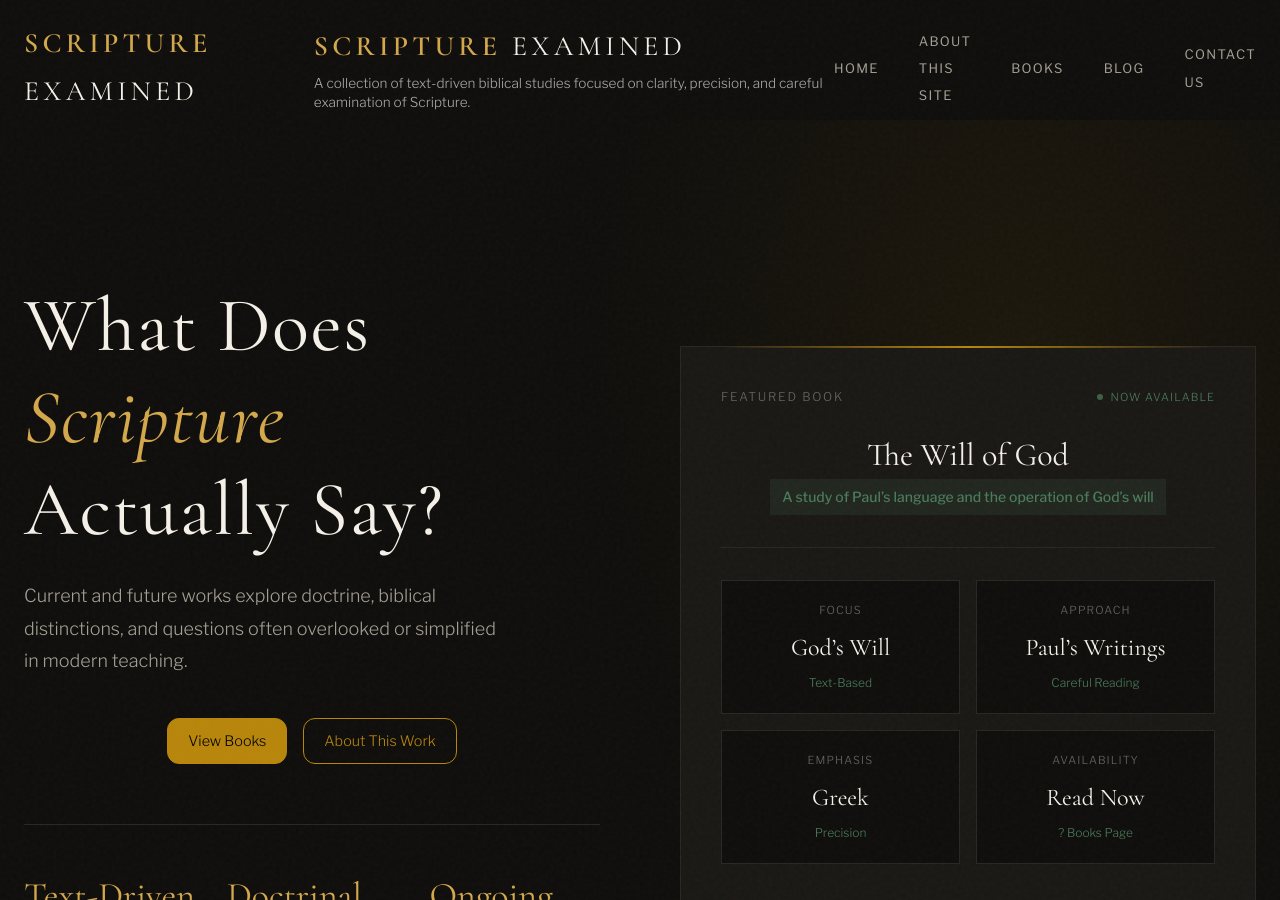
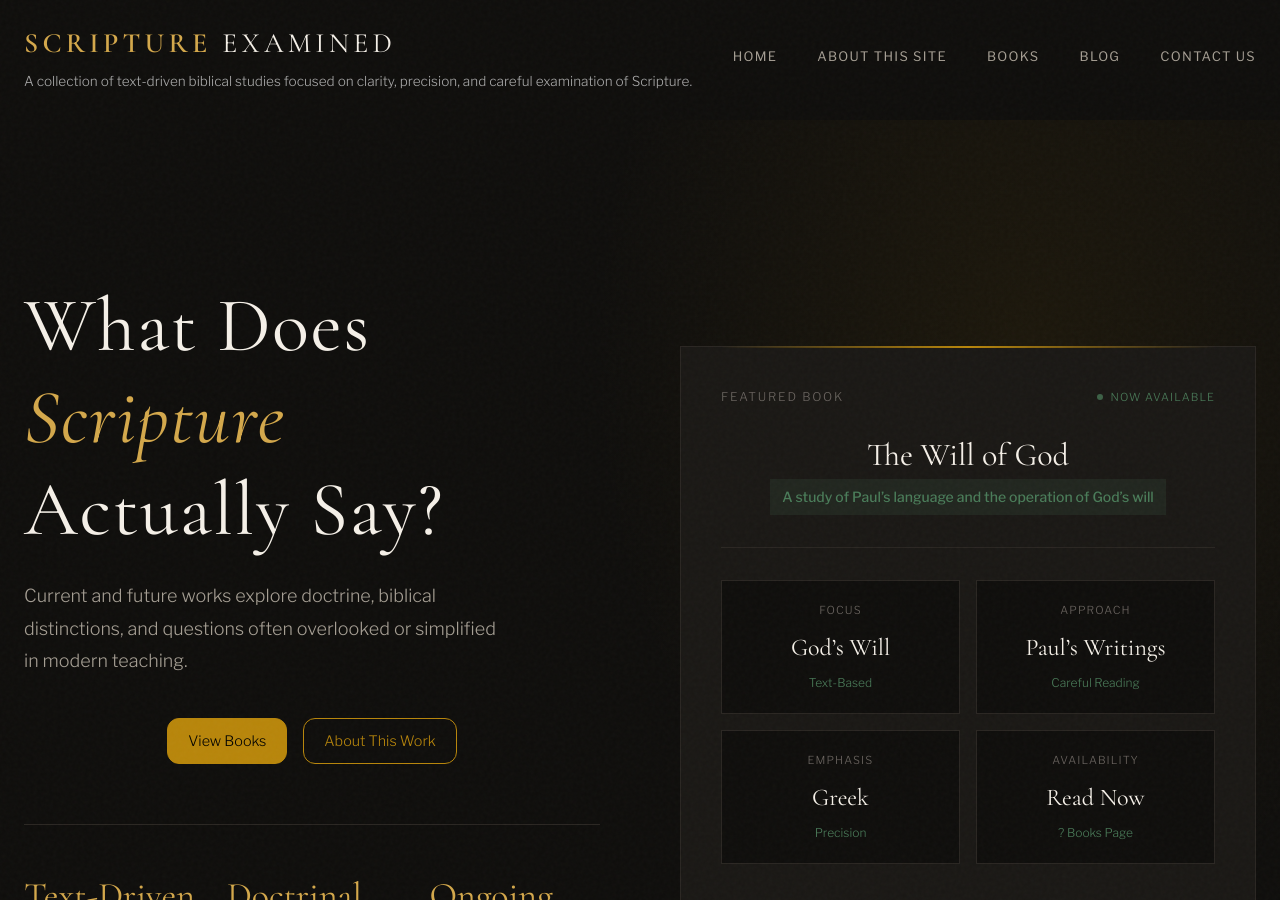
Before and after one commit to ScriptureExamined/PaulineEpistles, a Jekyll site: the page built from index.html, in a window 1280 px wide and 900 px high. Built offline with Jekyll 4.4.1, drawn with Linux system fonts in a browser that asks for light colours.

Commit message:
Update default.html

```diff
--- a/_layouts/default.html
+++ b/_layouts/default.html
@@ -28,10 +28,6 @@ layout: none
     <nav class="nav" id="navbar">
       <div class="container">
         <div class="nav-inner">
-          <a href="{{ '/' | relative_url }}" class="logo">
-            Scripture <span>Examined</span></a
-          >
-
           <div class="nav-brand">
             <a href="{{ '/' | relative_url }}" class="logo">
               Scripture <span>Examined</span>
```
